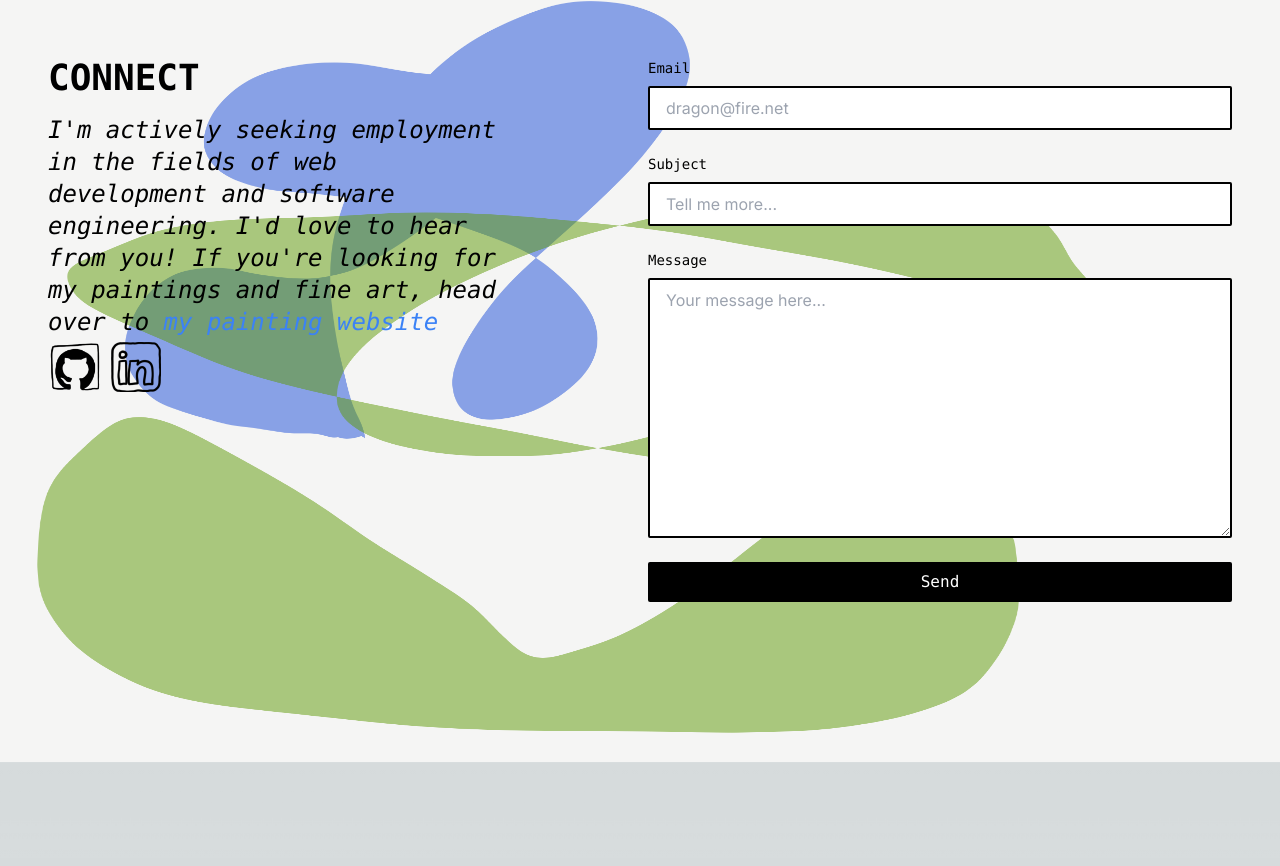
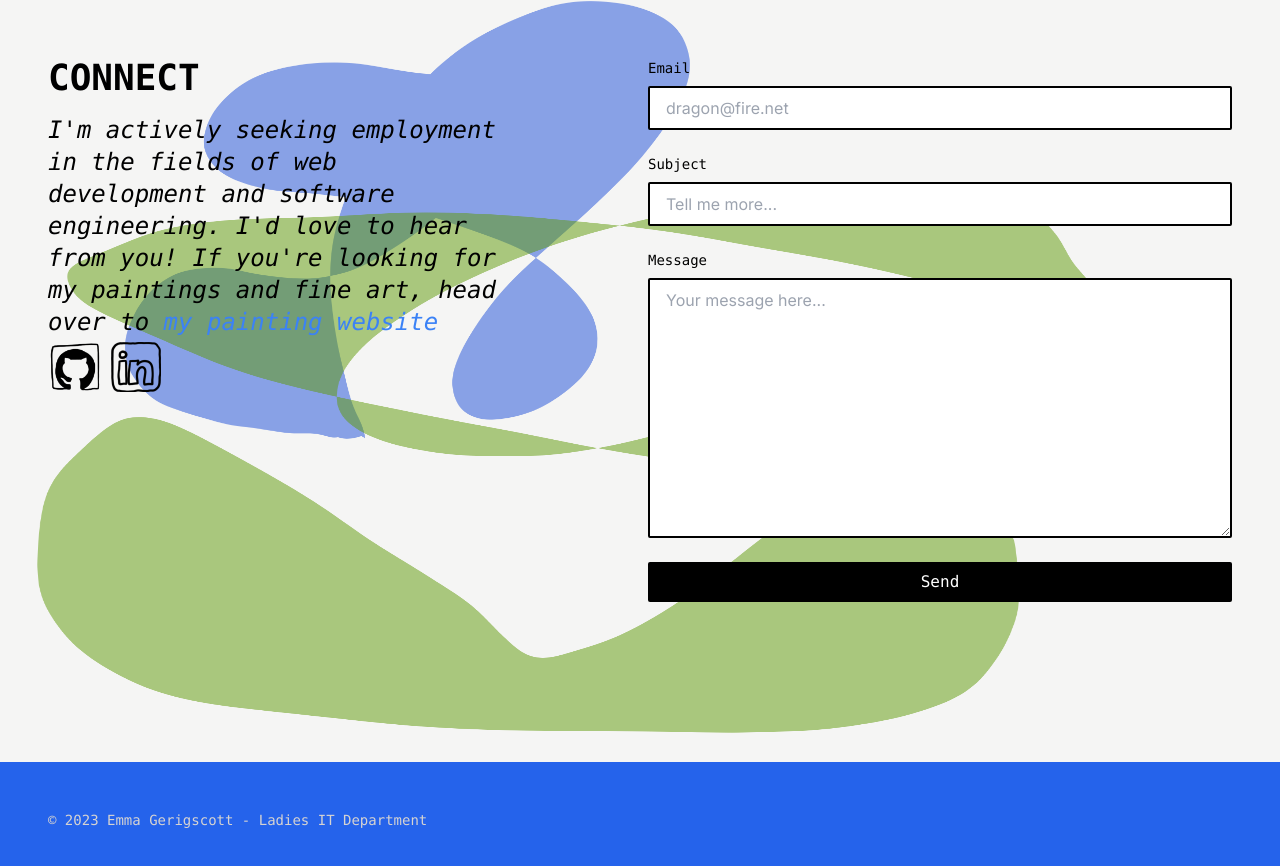
Before and after one commit to emmalgs/dev-portfolio, a Next.js app: page / in a window 1280 px wide. Shown: the part 3281-4147 px from the top of the page. Built offline with nearby package versions, Linux system fonts and the light colour scheme.

Commit message:
Add Footer component to Home page

```diff
--- a/src/app/page.tsx
+++ b/src/app/page.tsx
@@ -1,9 +1,9 @@
-import Image from "next/image";
 import { HeroSection } from "./components/HeroSection";
 import NavBar from "./components/NavBar";
 import AboutSection from "./components/AboutSection";
 import ProjectsSection from "./components/ProjectsSection";
 import EmailSection from "./components/EmailSection";
+import Footer from "./components/Footer";
 
 export default function Home() {
   return (
@@ -15,6 +15,7 @@ export default function Home() {
         <ProjectsSection />
         <EmailSection />
       </div>
+      <Footer />
     </main>
   );
 }
```
